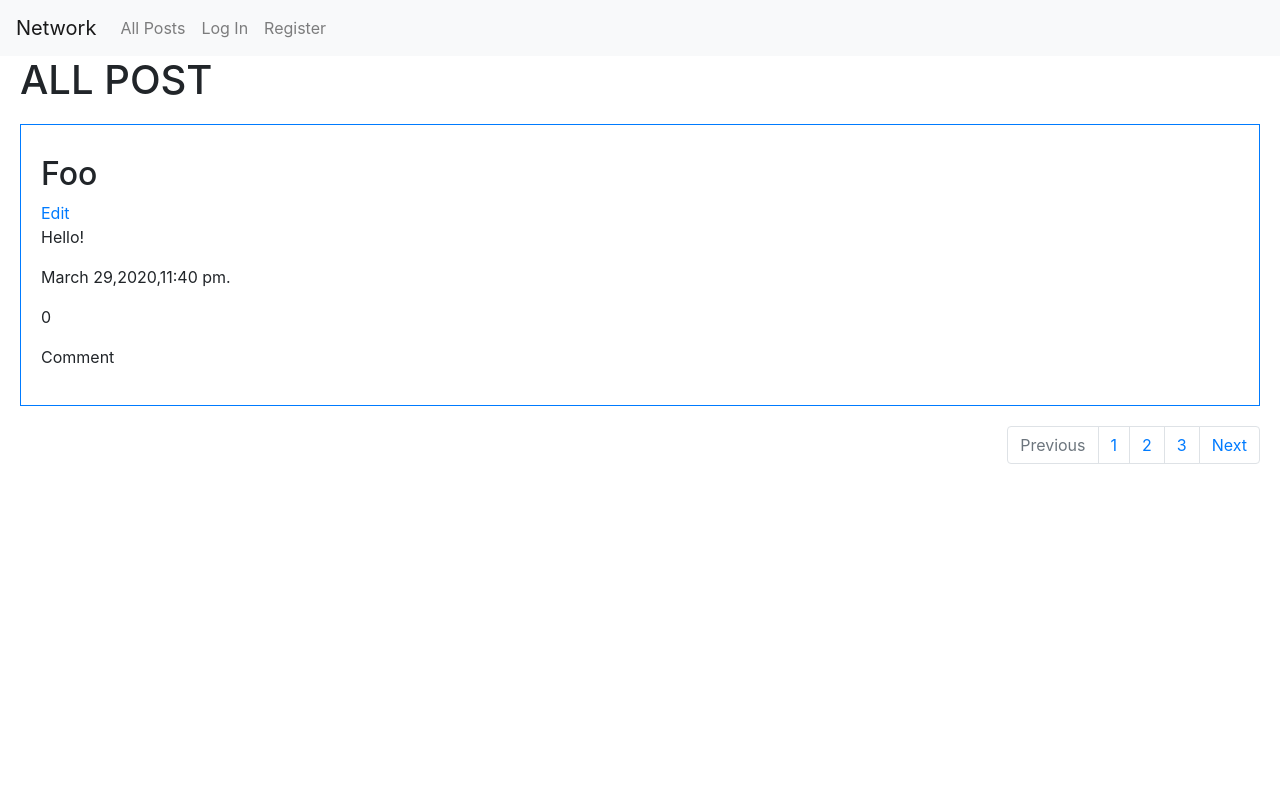
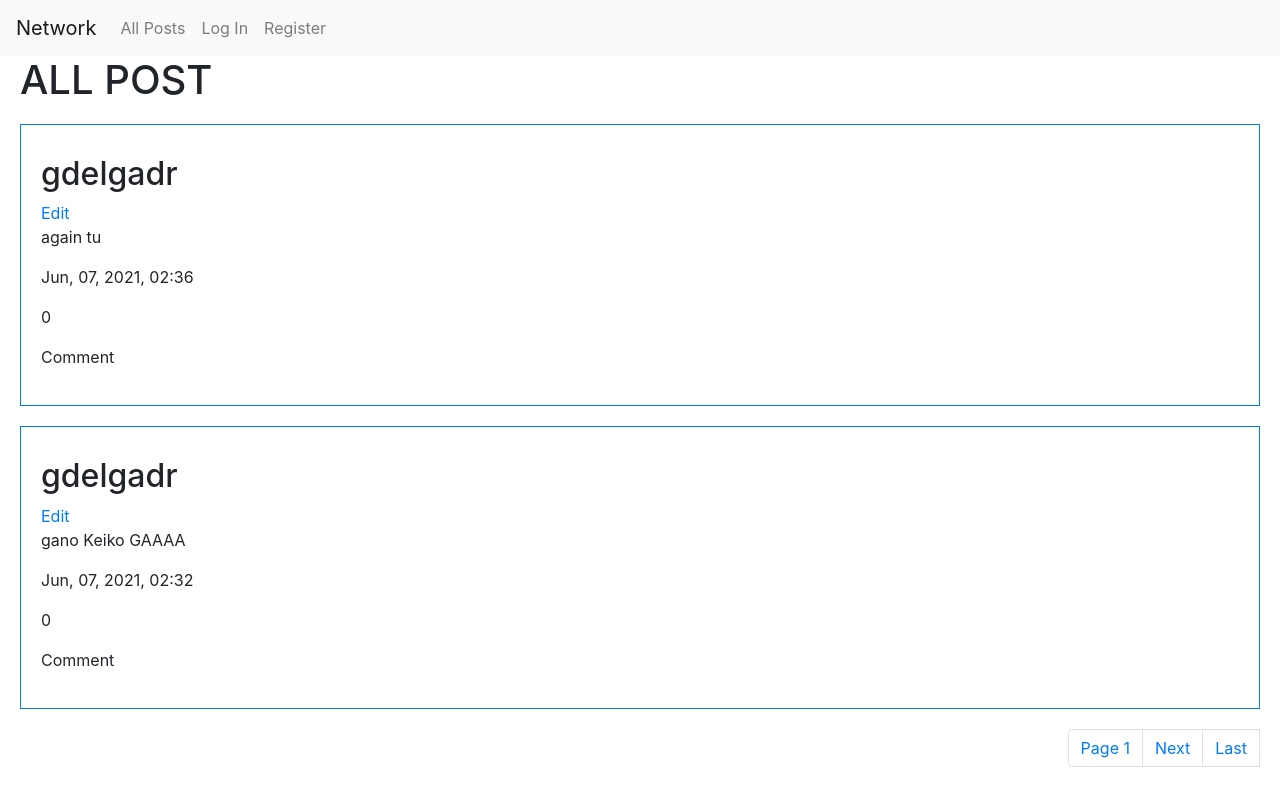
Before and after one commit to gdelgador/network, a Django app: page / in a window 1280 px wide. Run offline with Django 3.2, Linux system fonts and the light colour scheme; data comes from the database, SQL or seed files in the repository; both versions use the stored data as it was after the commit; some libraries are stand-ins or nearby versions.

Commit message:
paginator

```diff
--- a/network/models.py
+++ b/network/models.py
@@ -13,7 +13,7 @@ class Profile(models.Model):
 class Post(models.Model):
     content = models.CharField(max_length=255)
     user = models.ForeignKey('User', on_delete=models.CASCADE, related_name='author')
-    date = models.DateTimeField(default=datetime.now())
+    date = models.DateTimeField(auto_now_add=True)
     liked = models.ManyToManyField('User', default=None, blank=True, related_name='post_likes')
 
     @property
--- a/network/static/network/post.js
+++ b/network/static/network/post.js
@@ -3,10 +3,30 @@ document.addEventListener('DOMContentLoaded', function() {
     // document.querySelector('#inbox').addEventListener('click', () => load_mailbox('inbox'));
 
     document.querySelector('#compose-form').onsubmit = create_post;
+    // document.querySelector('button.page-link').addEventListener('click', () => load_mailbox('sent'));
 
     // By default, load the posts
-    load_post();
+    // load_post();
+    document.querySelectorAll('button.page-link').forEach(button => {
+      button.onclick = function() {
+          const section = this.dataset.section;
+          history.pushState({section: section}, "", "");
+          showSection(section);
+      };
+    });
+});
+
+function showSection(section) {
+  fetch(`?page=${section}`)
+  .then(response => response.text())
+  .then(text => {
+    let text_new = text.querySelector('#posts')
+    console.log(text_new);
+    document.querySelector('body').innerHTML = text_new;
   });
+
+}
+
 
 function create_post() {
   // Content Form
@@ -29,6 +49,16 @@ function create_post() {
   location.reload();
 }
 
+
+
+
+
+
+
+
+
+
+// YA NO
 
 function load_post() {
     // document.querySelector('#posts-view').innerHTML = '<h1>hola</h1>';
--- a/network/templates/network/index.html
+++ b/network/templates/network/index.html
@@ -22,33 +22,23 @@
 
     {% endif %}
 
-    <div id="posts" class="border border-primary">
-        <h2>Foo</h2>
-        <a href="http://">Edit</a>
-        <p>Hello!</p>
-        <p>March 29,2020,11:40 pm.</p>
-        <p>0</p>
-        <p>Comment</p>
+    <!-- Posts -->
+    {% for post in page_obj %}
+        {# Each "contact" is a Contact model object. #}
+        <div id="posts" class="border border-primary">
+            <h2>{{ post.user.username }}</h2>
+            <a href="http://">Edit</a>
+            <p>{{ post.content }}</p>
+            <p>{{ post.date | date:'M, d, Y, H:i' }}</p>
+            <p>0</p>
+            <p>Comment</p>
 
-    </div>
+        </div>
+    {% endfor %}
 
-    <div id="posts-view"></div>
+    <!-- <div id="posts-view"></div> -->
 
-    <nav id="pagination" aria-label="Page navigation example">
-        <ul class="pagination justify-content-end">
-          <li class="page-item disabled">
-            <a class="page-link" href="#" tabindex="-1">Previous</a>
-          </li>
-          <li class="page-item"><a class="page-link" href="#">1</a></li>
-          <li class="page-item"><a class="page-link" href="#">2</a></li>
-          <li class="page-item"><a class="page-link" href="#">3</a></li>
-          <li class="page-item">
-            <a class="page-link" href="#">Next</a>
-          </li>
-        </ul>
-    </nav>
-
-
+    <div id="content"></div>
 
 {% endblock %}
 
--- a/network/templates/network/layout.html
+++ b/network/templates/network/layout.html
@@ -7,11 +7,6 @@
         <link rel="stylesheet" href="https://stackpath.bootstrapcdn.com/bootstrap/4.4.1/css/bootstrap.min.css" integrity="sha384-Vkoo8x4CGsO3+Hhxv8T/Q5PaXtkKtu6ug5TOeNV6gBiFeWPGFN9MuhOf23Q9Ifjh" crossorigin="anonymous">
         <link href="{% static 'network/styles.css' %}" rel="stylesheet">
 
-        <!-- <link href="https://netdna.bootstrapcdn.com/bootstrap/3.0.0/css/bootstrap.min.css" rel="stylesheet"/> -->
-        <!-- <script src="bootstrap.min.js"></script>
-        <script src="https://maxcdn.bootstrapcdn.com/bootstrap/3.3.4/js/bootstrap.min.js"></script> -->
-
-        <!-- <script src="https://netdna.bootstrapcdn.com/bootstrap/3.0.0/js/bootstrap.min.js"></script> -->
         {% block script %}
         {% endblock %}
     </head>
@@ -53,5 +48,32 @@
             {% block body %}
             {% endblock %}
         </div>
+
+        <!-- Pagination -->
+        <nav id="pagination" aria-label="Page navigation example">
+            <ul class="pagination justify-content-end">
+                {% if page_obj.has_previous %}
+                    <li class="page-item">
+                        <button class="page-link" data-section="1">First</button>
+                    </li>
+                    <li class="page-item">
+                      <button class="page-link" data-section="{{ page_obj.previous_page_number }}">Previous</button>
+                    </li>
+                {% endif %}
+
+                <li class="page-item">
+                    <button class="page-link">Page {{ page_obj.number }}</button>
+                </li>
+
+                {% if page_obj.has_next %}
+                    <li class="page-item">
+                      <button class="page-link" data-section="{{ page_obj.next_page_number }}">Next</button>
+                    </li>
+                    <li>
+                        <button class="page-link" data-section="{{ page_obj.paginator.num_pages }}">Last</button>
+                    </li>
+              {% endif %}
+            </ul>
+        </nav>
     </body>
 </html>
--- a/network/views.py
+++ b/network/views.py
@@ -1,9 +1,11 @@
 from datetime import datetime
 from django.contrib.auth import authenticate, login, logout
+from django.core import paginator
 from django.db import IntegrityError
 from django.http import HttpResponse, HttpResponseRedirect, JsonResponse, response
 from django.shortcuts import render
 from django.urls import reverse
+from django.core.paginator import Paginator
 
 from django.views.decorators.csrf import csrf_exempt
 from django.contrib.auth.decorators import login_required
@@ -14,9 +16,19 @@ from .models import User, Profile, Post, Like
 import json
 
 def index(request):
+    # 1. load all posts
 
-    # 1. load all posts
-    return render(request, "network/index.html")
+    posts = Post.objects.all()
+    posts = posts.order_by('-date').all()
+    paginator = Paginator(posts, 2)
+
+    page_number = request.GET.get('page')
+    page_obj = paginator.get_page(page_number)
+    return render(request, "network/index.html", {'page_obj': page_obj})
+
+def section(request,num):
+    page_number = request.GET.get('page')
+
 
 @csrf_exempt
 @login_required
```
Also changed, not shown: db.sqlite3, network/migrations/0001_initial.py.
